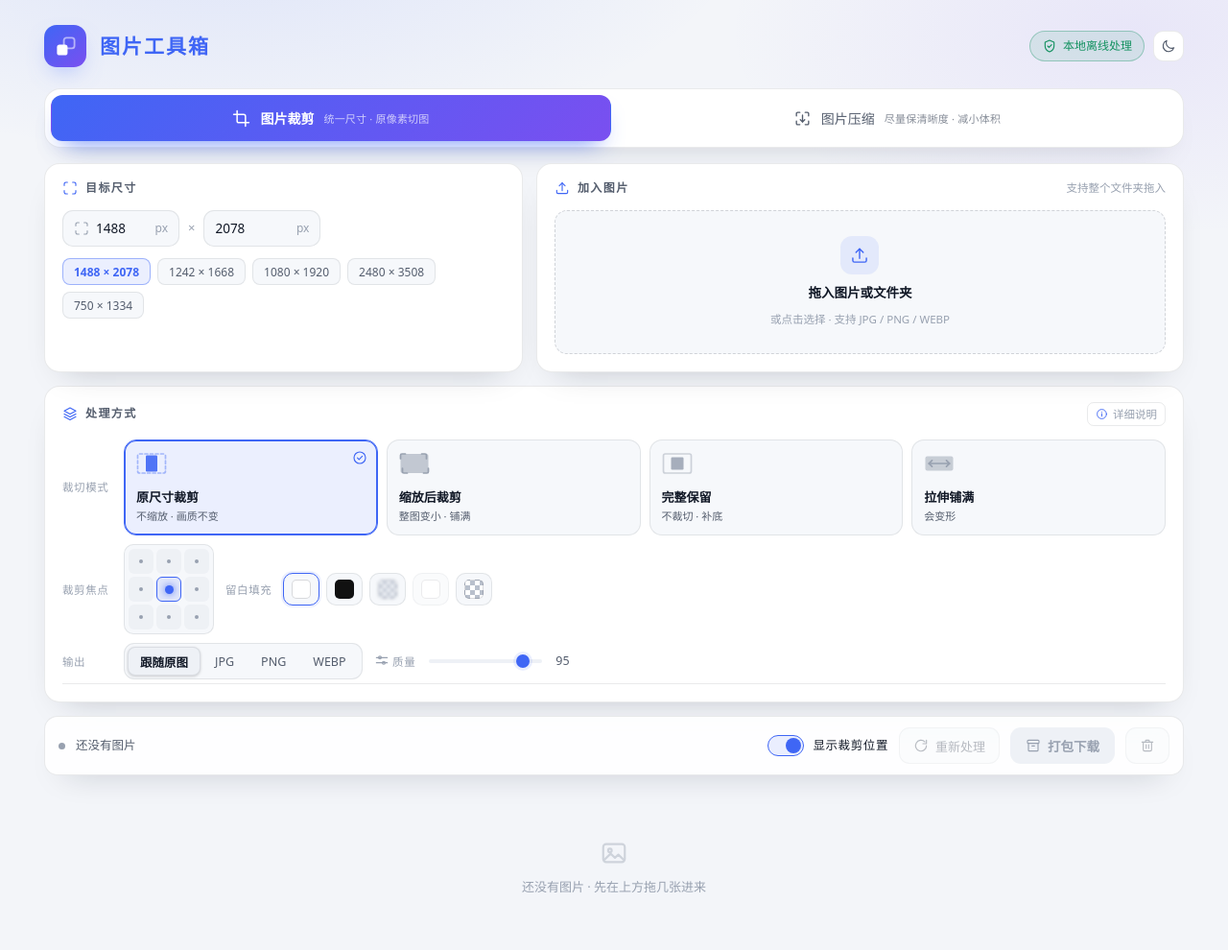
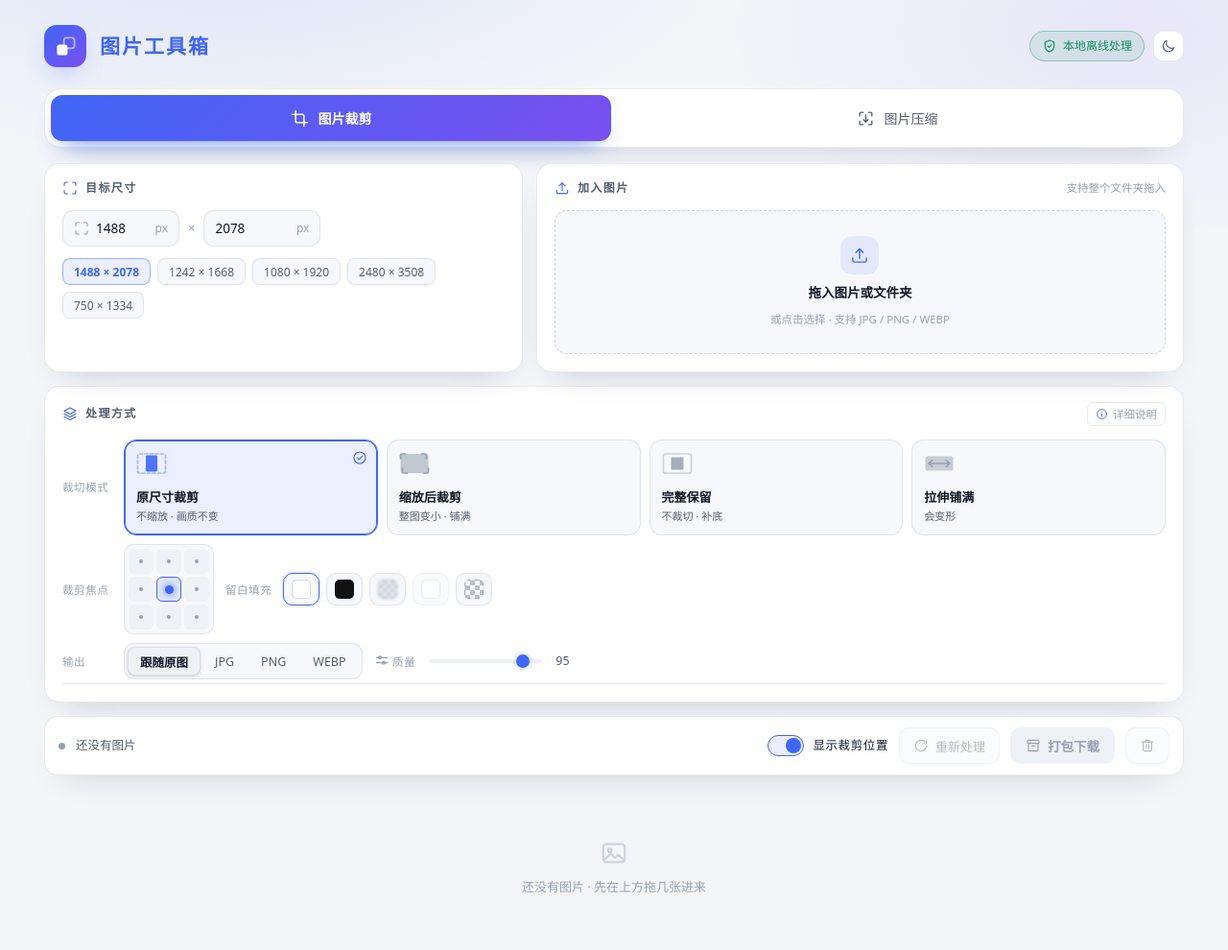
Before and after one commit to sevenllliu/img-crop-tool, a plain HTML site: page index.html in a window 1280 px wide. Shown: the whole page at 96% size. Drawn offline with Linux system fonts and the light colour scheme.

Commit message:
update site

```diff
--- a/index.html
+++ b/index.html
@@ -397,8 +397,8 @@ input[type=number]::-webkit-inner-spin-button{-webkit-appearance:none;margin:0}
 
   <!-- ============ 大板块切换 ============ -->
   <div class="tabs" id="tabs">
-    <button id="tab-crop" class="on"><svg class="ic"><use href="#i-crop"/></svg>图片裁剪<small>统一尺寸 · 原像素切图</small></button>
-    <button id="tab-comp"><svg class="ic"><use href="#i-compress"/></svg>图片压缩<small>尽量保清晰度 · 减小体积</small></button>
+    <button id="tab-crop" class="on"><svg class="ic"><use href="#i-crop"/></svg>图片裁剪</button>
+    <button id="tab-comp"><svg class="ic"><use href="#i-compress"/></svg>图片压缩</button>
   </div>
 
   <!-- ==================== 板块一：图片裁剪 ==================== -->
```
